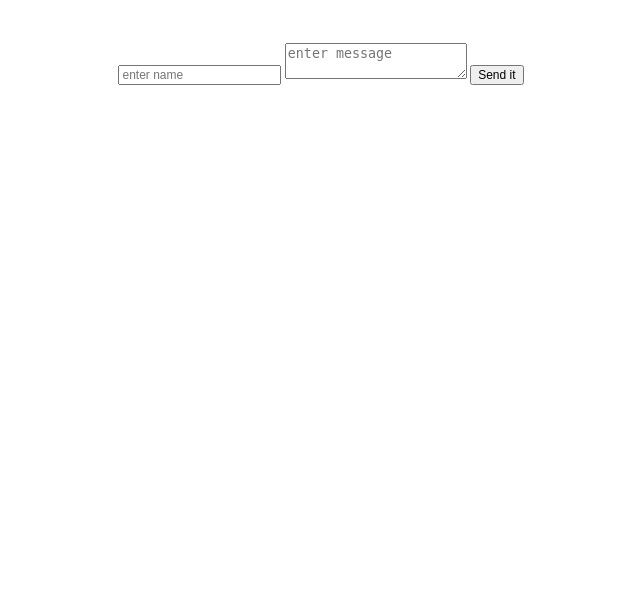
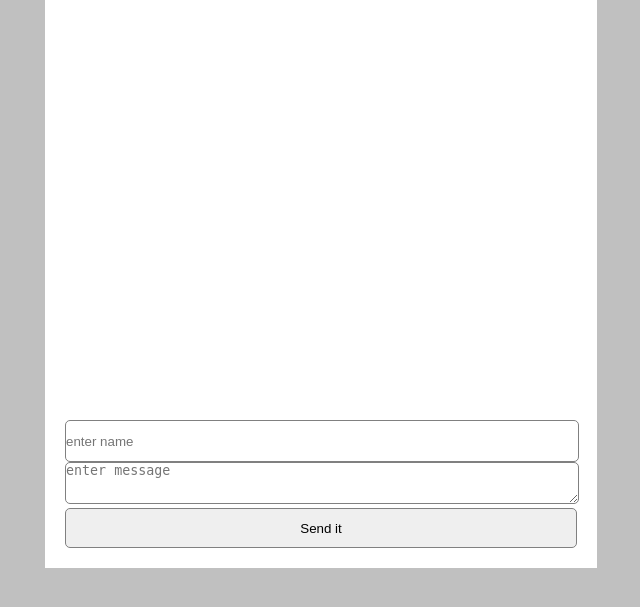
Before and after one commit to kerryfinnegan/HazMap3D, a PHP site: page / in a window 1280 px wide. Shown: the top 607 px of the page, without its empty margins (319-959 px from the left). Run offline with PHP 8.4, Linux system fonts and the light colour scheme; data that the repository does not hold is empty.

Commit message:
Working on live chat

```diff
--- a/index.php
+++ b/index.php
@@ -2,10 +2,10 @@
 include 'db.php';
 ?>
 <!DOCTYPE html>
-<html>
+<html lang="en">
 	<head>
 		<title>Chat System in PHP</title>
-	<link rel="stylesheet" href="style.css" media="all"/>
+	<link rel="stylesheet" href="styles.css" media="all"/>
 	<script>
 		function ajax(){
 
--- /dev/null
+++ b/styles.css
@@ -0,0 +1,46 @@
+*{
+	padding:0;
+	margin:0;
+	border:0;
+}
+
+body {
+	background:silver;
+}
+
+#container {
+	width:40%;
+	background:white;
+	margin: 0 auto;
+	padding:20px;
+
+}
+#chat_box {
+	width:90%;
+	height:400px;
+}
+#chat_data {
+	width:100%;
+	padding:5px;
+	margin-bottom:5px;
+	border-bottom:1px solid silver;
+	font-weight:bold;
+}
+input[type='text']{
+	width:100%;
+	height:40px;
+	border:1px solid gray;
+	border-radius:5px;
+}
+input[type='submit']{
+	width:100%;
+	height:40px;
+	border:1px solid gray;
+	border-radius:5px;
+}
+textarea{
+	width:100%;
+	height:40px;
+	border:1px solid gray;
+	border-radius:5px;
+}
```
